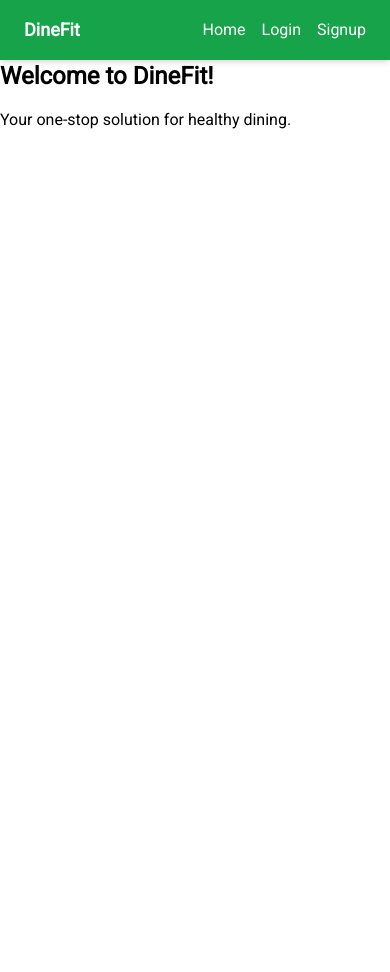
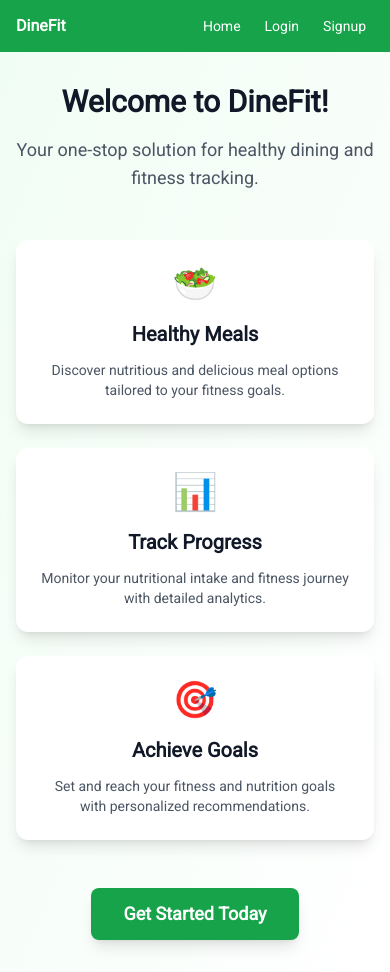
Before and after one commit to swasbee1605/DineFit, a React (Vite) app: page / in a window 390 px wide. Before the commit the page ends 844 px from the top, so only its background shows below. Built offline with nearby package versions, Linux system fonts and the light colour scheme.

Commit message:
style navbar and home page to make them responsive and styled

```diff
--- a/src/components/Navbar.jsx
+++ b/src/components/Navbar.jsx
@@ -2,19 +2,30 @@ import { NavLink } from 'react-router-dom'
 
 const Navbar = () => {
   return (
-    <nav className="bg-green-600 text-white px-6 py-4 shadow-md flex items-center justify-between">
-      <h1 className="text-lg font-semibold">DineFit</h1>
-      <span className="flex space-x-4">
-        <NavLink to="/" className="ml-4 hover:underline">
-        Home
-        </NavLink>
-        <NavLink to="/login" className="ml-4 hover:underline">
+    <nav className="bg-green-600 text-white px-4 sm:px-6 py-3 sm:py-4 shadow-md">
+      <div className="flex items-center justify-between">
+        <h1 className="text-base sm:text-lg lg:text-xl font-semibold">DineFit</h1>
+        <div className="flex space-x-2 sm:space-x-4">
+          <NavLink
+            to="/"
+            className="text-sm sm:text-base px-2 sm:px-3 py-1 rounded hover:bg-green-700 transition-colors duration-200"
+          >
+            Home
+          </NavLink>
+          <NavLink
+            to="/login"
+            className="text-sm sm:text-base px-2 sm:px-3 py-1 rounded hover:bg-green-700 transition-colors duration-200"
+          >
             Login
-        </NavLink>
-        <NavLink to="/signup" className="ml-4 hover:underline">
+          </NavLink>
+          <NavLink
+            to="/signup"
+            className="text-sm sm:text-base px-2 sm:px-3 py-1 rounded hover:bg-green-700 transition-colors duration-200"
+          >
             Signup
-        </NavLink>
-      </span>
+          </NavLink>
+        </div>
+      </div>
     </nav>
   )
 }
--- a/src/pages/Home.jsx
+++ b/src/pages/Home.jsx
@@ -2,10 +2,53 @@ import React from 'react'
 
 const Home = () => {
   return (
-    <>
-      <h1 className="text-2xl font-bold">Welcome to DineFit!</h1>
-      <p className="mt-4">Your one-stop solution for healthy dining.</p>
-    </>
+    <div className="min-h-screen bg-gradient-to-br from-green-50 to-white">
+      <div className="container mx-auto px-4 sm:px-6 lg:px-8 py-8 sm:py-12 lg:py-16">
+        <div className="text-center">
+          <h1 className="text-3xl sm:text-4xl lg:text-6xl font-bold text-gray-900 mb-4 sm:mb-6">
+            Welcome to DineFit!
+          </h1>
+          <p className="text-lg sm:text-xl lg:text-2xl text-gray-600 mb-8 sm:mb-12 max-w-3xl mx-auto">
+            Your one-stop solution for healthy dining and fitness tracking.
+          </p>
+
+          <div className="grid grid-cols-1 md:grid-cols-2 lg:grid-cols-3 gap-6 sm:gap-8 mt-12 sm:mt-16">
+            <div className="bg-white p-6 sm:p-8 rounded-xl shadow-lg hover:shadow-xl transition-shadow duration-300">
+              <div className="text-green-600 text-4xl sm:text-5xl mb-4">🥗</div>
+              <h3 className="text-xl sm:text-2xl font-semibold text-gray-900 mb-3">Healthy Meals</h3>
+              <p className="text-gray-600 text-sm sm:text-base">
+                Discover nutritious and delicious meal options tailored to your fitness goals.
+              </p>
+            </div>
+
+            <div className="bg-white p-6 sm:p-8 rounded-xl shadow-lg hover:shadow-xl transition-shadow duration-300">
+              <div className="text-green-600 text-4xl sm:text-5xl mb-4">📊</div>
+              <h3 className="text-xl sm:text-2xl font-semibold text-gray-900 mb-3">Track Progress</h3>
+              <p className="text-gray-600 text-sm sm:text-base">
+                Monitor your nutritional intake and fitness journey with detailed analytics.
+              </p>
+            </div>
+
+            <div className="bg-white p-6 sm:p-8 rounded-xl shadow-lg hover:shadow-xl transition-shadow duration-300 md:col-span-2 lg:col-span-1">
+              <div className="text-green-600 text-4xl sm:text-5xl mb-4">🎯</div>
+              <h3 className="text-xl sm:text-2xl font-semibold text-gray-900 mb-3">Achieve Goals</h3>
+              <p className="text-gray-600 text-sm sm:text-base">
+                Set and reach your fitness and nutrition goals with personalized recommendations.
+              </p>
+            </div>
+          </div>
+
+          <div className="mt-12 sm:mt-16">
+            <a
+              href="/signup"
+              className="inline-block bg-green-600 hover:bg-green-700 text-white font-semibold text-lg sm:text-xl px-8 py-3 sm:px-10 sm:py-4 rounded-lg transition-colors duration-200 transform hover:scale-105 shadow-lg"
+            >
+              Get Started Today
+            </a>
+          </div>
+        </div>
+      </div>
+    </div>
   )
 }
 
```
